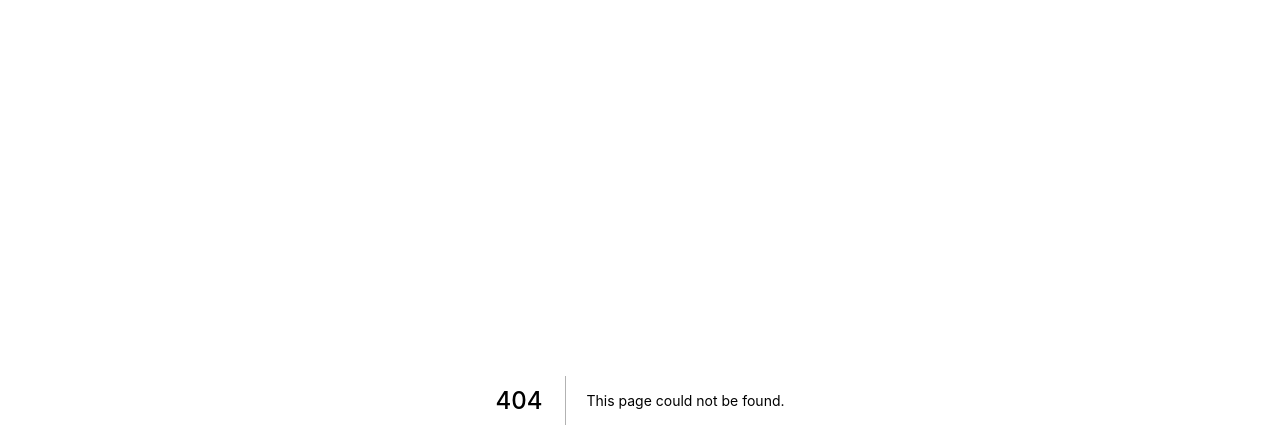
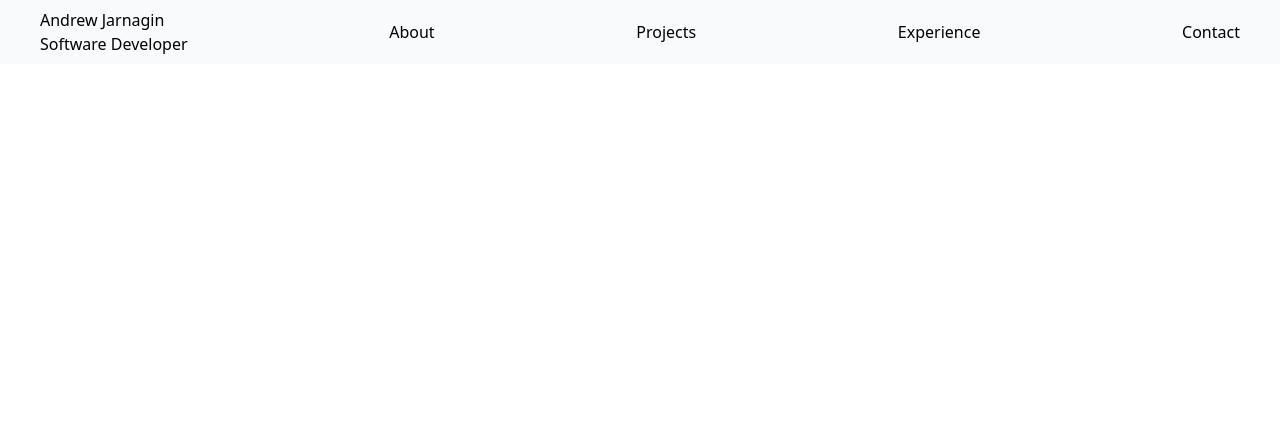
Before and after one commit to ajarnagin1992/portfolio, a Next.js app: page /about in a window 1280 px wide. Before the commit this address had no page. Shown: the top 448 px of the page. Built offline with nearby package versions, Linux system fonts and the light colour scheme.

Commit message:
Navbar barebones done

```diff
--- a/components/Navbar.js
+++ b/components/Navbar.js
@@ -1,8 +1,40 @@
 import Link from "next/link";
+import { useRouter } from "next/router";
+
 export const Navbar = () => {
+  const router = useRouter();
   return (
-    <nav className="w-max mx-auto bg-black px-0 py-0 md:py-0">
-      <div className="flex  md:flex-row justify-between items-center"></div>
+    <nav className="bg-gray-50 max-w-full px-10 py-2">
+      <div className="flex justify-between items-center">
+        <div classname="flex">
+          <Link href="/">
+            <a>
+              <p>Andrew Jarnagin</p>
+              <p>Software Developer</p>
+            </a>
+          </Link>
+        </div>
+        <div>
+          <Link href="/about">
+            <a>About</a>
+          </Link>
+        </div>
+        <div>
+          <Link href="/projects">
+            <a>Projects</a>
+          </Link>
+        </div>
+        <div>
+          <Link href="/experience">
+            <a>Experience</a>
+          </Link>
+        </div>
+        <div>
+          <Link href="/contact">
+            <a>Contact</a>
+          </Link>
+        </div>
+      </div>
     </nav>
   );
 };
--- /dev/null
+++ b/pages/about.js
@@ -0,0 +1,7 @@
+import React, { Component } from "react";
+
+export default class about extends Component {
+  render() {
+    return <div></div>;
+  }
+}
--- /dev/null
+++ b/pages/contact.js
@@ -0,0 +1,7 @@
+import React, { Component } from "react";
+
+export default class contact extends Component {
+  render() {
+    return <div></div>;
+  }
+}
--- /dev/null
+++ b/pages/experience.js
@@ -0,0 +1,7 @@
+import React, { Component } from "react";
+
+export default class experience extends Component {
+  render() {
+    return <div></div>;
+  }
+}
--- /dev/null
+++ b/pages/projects.js
@@ -0,0 +1,7 @@
+import React, { Component } from "react";
+
+export default class projects extends Component {
+  render() {
+    return <div></div>;
+  }
+}
```
